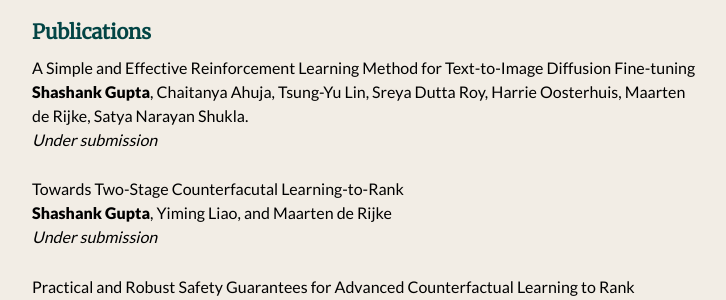
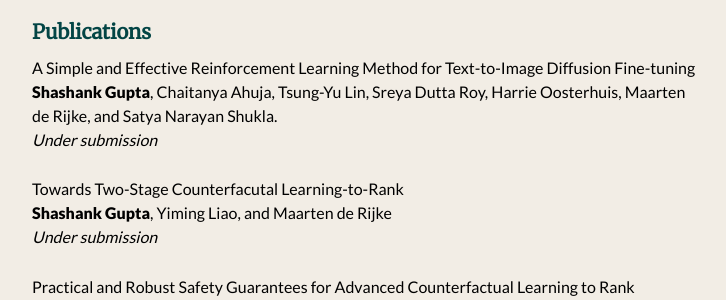
Before and after one commit to shashankg7/shashankg7.github.io, a Jekyll site: the page built from publications.md, in a window 1280 px wide and 900 px high, scrolled down 328 px. Shown: the part 178-478 px from the top of the window, without its empty margins (272-998 px from the left). Built offline with Jekyll 4.4.1, drawn with Linux system fonts in a browser that asks for light colours; nearby versions of some CDN libraries.

Commit message:
Update publications.md

```diff
--- a/publications.md
+++ b/publications.md
@@ -22,7 +22,7 @@
 ### Publications
 
 A Simple and Effective Reinforcement Learning Method for Text-to-Image Diffusion Fine-tuning <br>
-<b>Shashank Gupta</b>, Chaitanya Ahuja, Tsung-Yu Lin, Sreya Dutta Roy, Harrie Oosterhuis, Maarten de Rijke, Satya Narayan Shukla. <br>
+<b>Shashank Gupta</b>, Chaitanya Ahuja, Tsung-Yu Lin, Sreya Dutta Roy, Harrie Oosterhuis, Maarten de Rijke, and Satya Narayan Shukla. <br>
 *Under submission*
 
 Towards Two-Stage Counterfacutal Learning-to-Rank <br>
```
